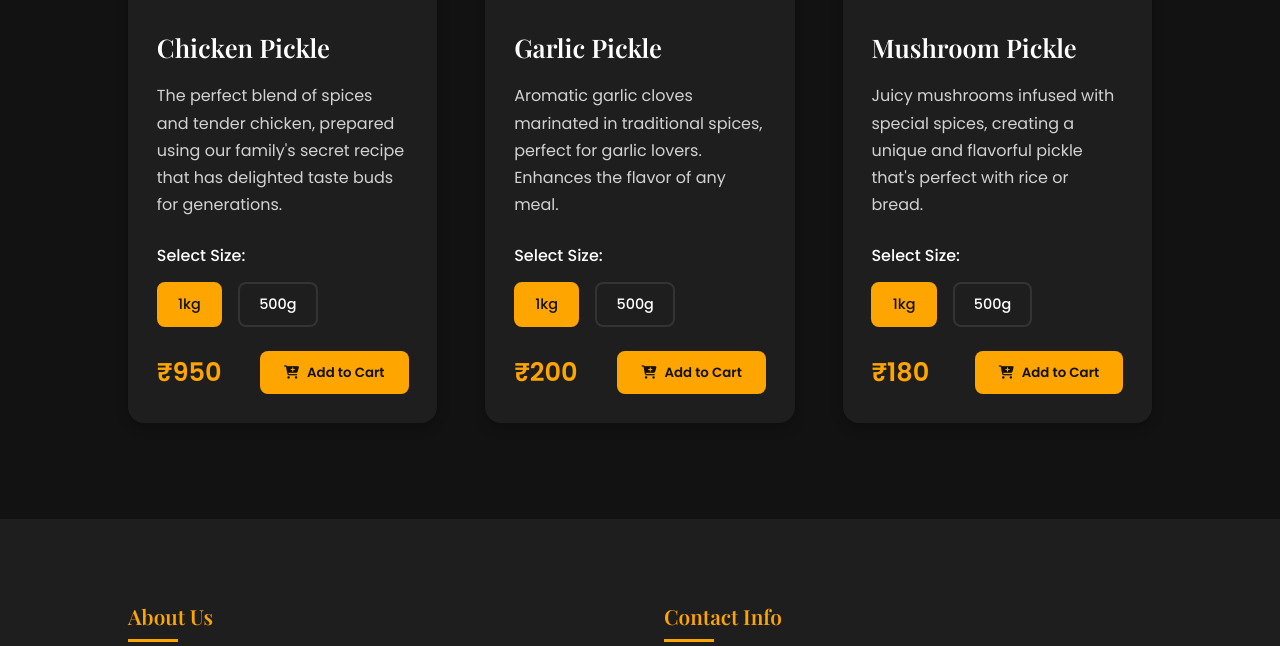
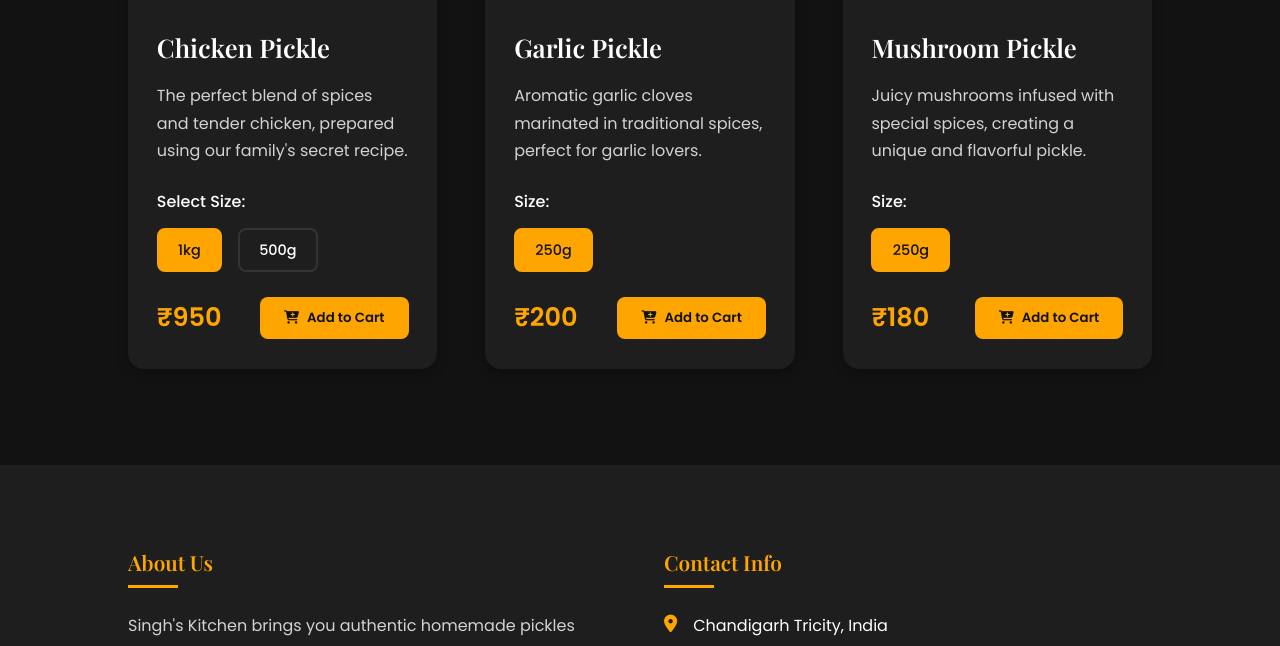
Before and after one commit to Noxmn/singhskitchen.in, a plain HTML site: page index.html in a window 1280 px wide. Shown: the part 1821-2467 px from the top of the page. Drawn offline with nearby package versions, Linux system fonts and the light colour scheme.

Commit message:
Update index.html

```diff
--- a/index.html
+++ b/index.html
@@ -1138,7 +1138,7 @@
                     </div>
                     <div class="product-content">
                         <h3>Chicken Pickle</h3>
-                        <p>The perfect blend of spices and tender chicken, prepared using our family's secret recipe that has delighted taste buds for generations.</p>
+                        <p>The perfect blend of spices and tender chicken, prepared using our family's secret recipe.</p>
 
                         <div class="product-options">
                             <div class="option-title">Select Size:</div>
@@ -1157,20 +1157,19 @@
                     </div>
                 </div>
 
-                <!-- Garlic Pickle -->
+                <!-- Garlic Pickle (250g only) -->
                 <div class="product-card">
                     <div class="product-img-container">
                         <img src="WhatsApp Image 2025-08-12 at 16.21.21.jpeg" alt="Garlic Pickle" class="product-img">
                     </div>
                     <div class="product-content">
                         <h3>Garlic Pickle</h3>
-                        <p>Aromatic garlic cloves marinated in traditional spices, perfect for garlic lovers. Enhances the flavor of any meal.</p>
+                        <p>Aromatic garlic cloves marinated in traditional spices, perfect for garlic lovers.</p>
 
                         <div class="product-options">
-                            <div class="option-title">Select Size:</div>
+                            <div class="option-title">Size:</div>
                             <div class="size-options">
-                                <div class="size-option selected" data-size="1kg" data-price="200">1kg</div>
-                                <div class="size-option" data-size="500g" data-price="120">500g</div>
+                                <div class="size-option selected" data-size="250g" data-price="200">250g</div>
                             </div>
                         </div>
 
@@ -1183,20 +1182,19 @@
                     </div>
                 </div>
 
-                <!-- Mushroom Pickle -->
+                <!-- Mushroom Pickle (250g only) -->
                 <div class="product-card">
                     <div class="product-img-container">
                         <img src="WhatsApp Image 2025-08-12 at 16.23.30.jpeg" alt="Mushroom Pickle" class="product-img">
                     </div>
                     <div class="product-content">
                         <h3>Mushroom Pickle</h3>
-                        <p>Juicy mushrooms infused with special spices, creating a unique and flavorful pickle that's perfect with rice or bread.</p>
+                        <p>Juicy mushrooms infused with special spices, creating a unique and flavorful pickle.</p>
 
                         <div class="product-options">
-                            <div class="option-title">Select Size:</div>
+                            <div class="option-title">Size:</div>
                             <div class="size-options">
-                                <div class="size-option selected" data-size="1kg" data-price="180">1kg</div>
-                                <div class="size-option" data-size="500g" data-price="100">500g</div>
+                                <div class="size-option selected" data-size="250g" data-price="180">250g</div>
                             </div>
                         </div>
 
@@ -1404,7 +1402,6 @@
 
         // Cart Functionality
         let cart = [];
-        let currentProduct = null;
         let currentSize = '1kg';
         let currentPrice = 950;
         let customerInfo = {};
```
